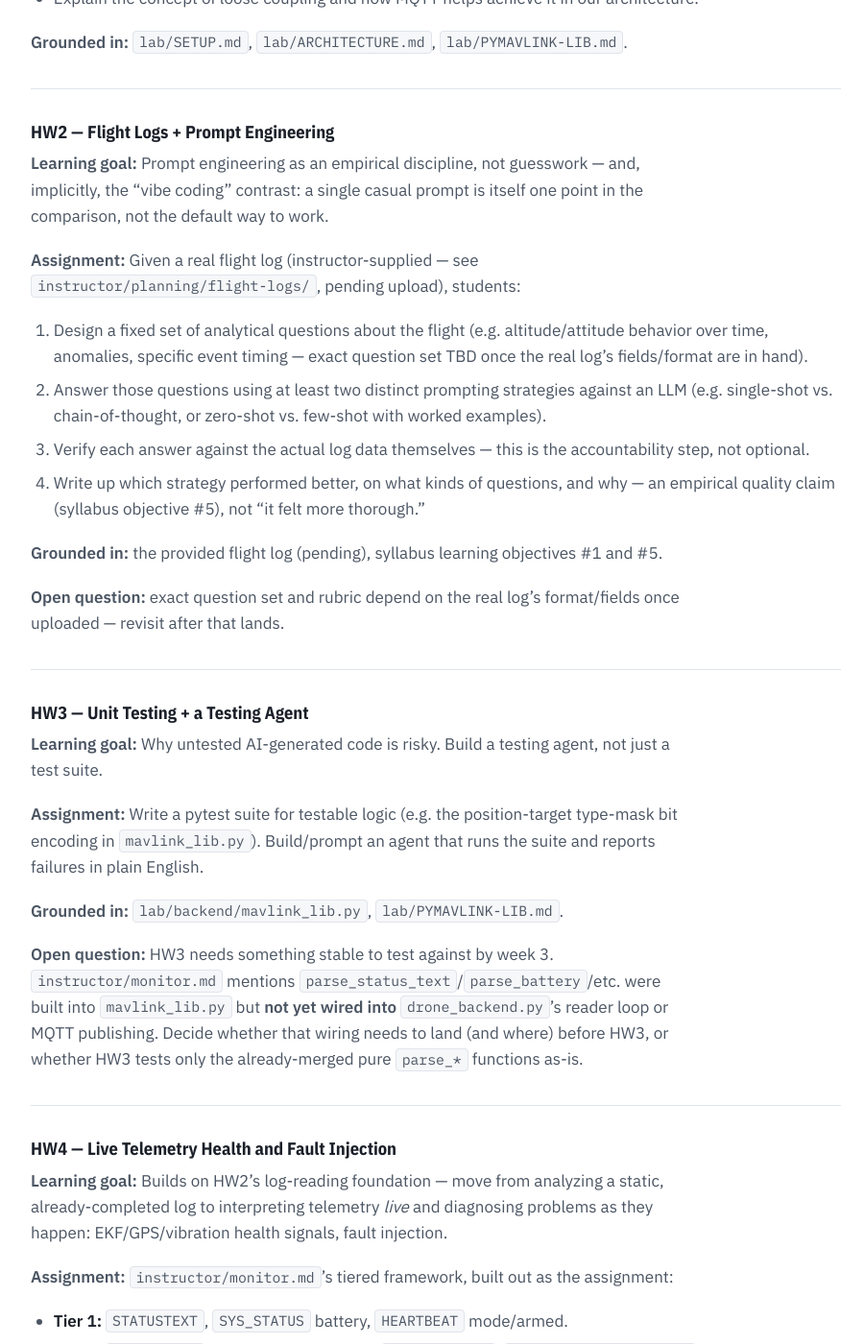
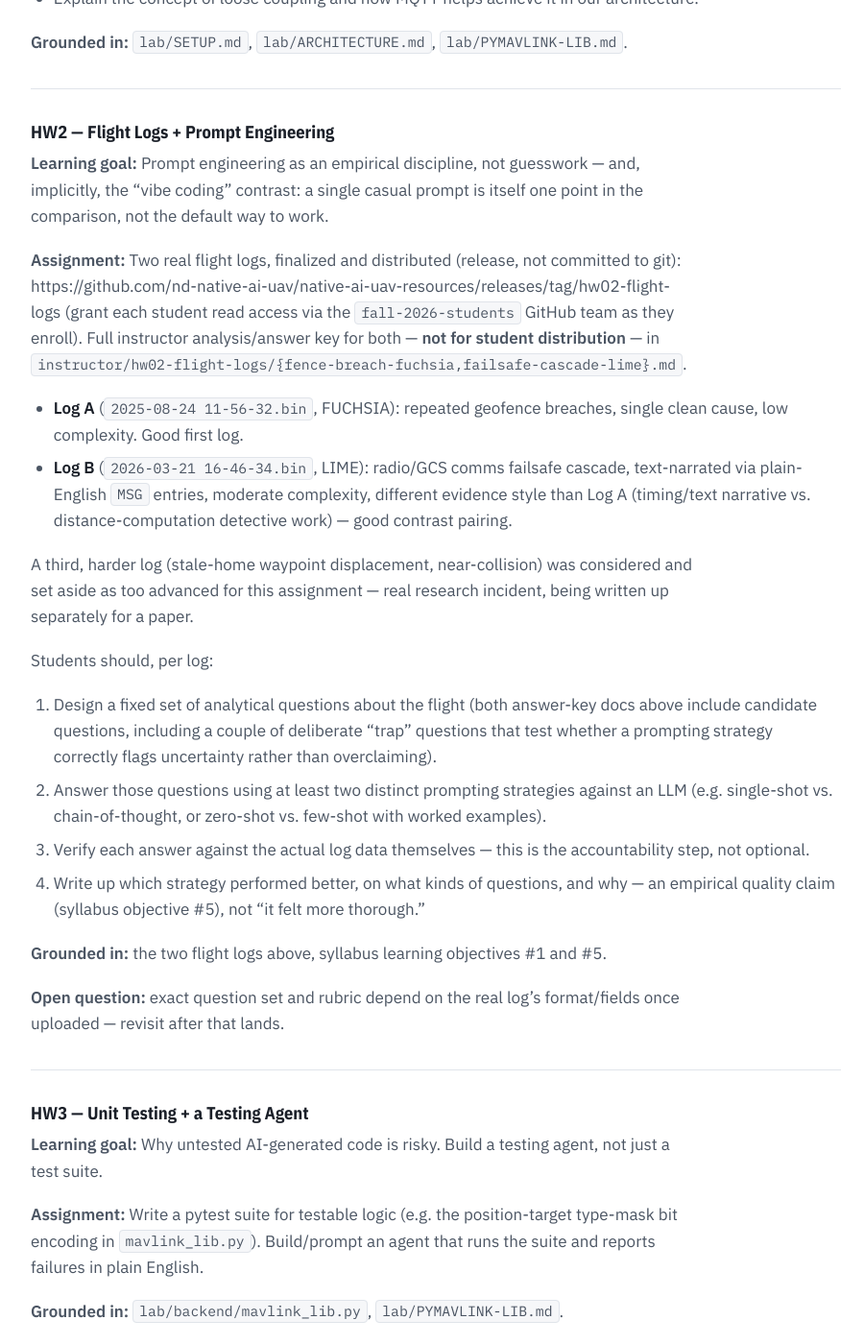
Before and after one commit to JaneClelandHuang/uav-native-ai, a Jekyll site: the page built from instructor/planning/hw-schedule-draft.md, in a window 1280 px wide and 1400 px high, scrolled down 1441 px. Shown: the whole window at 96% size, without its empty margins (186-1086 px from the left). Built offline with Jekyll 4.4.1, drawn with Linux system fonts in a browser that asks for light colours; our own code applies the rules of GitHub Pages for plain Markdown files.

Commit message:
HW2: finalize flight-log pair, instructor answer keys, resources repo
Fence-breach (FUCHSIA) + failsafe-cascade (LIME) logs selected for
HW2, with full instructor-only analysis. Documents the new
native-ai-uav-resources repo + fall-2026-students team, needed
because GitHub template generation doesn't carry Releases into
individually-generated student repos.

Co-Authored-By: Claude Sonnet 5 <noreply@anthropic.com>
Claude-Session: https://claude.ai/code/session_01ReD6KeBYABt7MWUM6SqVyQ

```diff
--- a/instructor/planning/hw-schedule-draft.md
+++ b/instructor/planning/hw-schedule-draft.md
@@ -61,13 +61,31 @@ writing:
 guesswork — and, implicitly, the "vibe coding" contrast: a single casual
 prompt is itself one point in the comparison, not the default way to work.
 
-**Assignment:** Given a real flight log (instructor-supplied — see
-`instructor/planning/flight-logs/`, pending upload), students:
+**Assignment:** Two real flight logs, finalized and distributed (release,
+not committed to git):
+https://github.com/nd-native-ai-uav/native-ai-uav-resources/releases/tag/hw02-flight-logs
+(grant each student read access via the `fall-2026-students` GitHub team
+as they enroll). Full instructor analysis/answer key for both —
+**not for student distribution** — in
+`instructor/hw02-flight-logs/{fence-breach-fuchsia,failsafe-cascade-lime}.md`.
 
-1. Design a fixed set of analytical questions about the flight (e.g.
-   altitude/attitude behavior over time, anomalies, specific event
-   timing — exact question set TBD once the real log's fields/format are
-   in hand).
+- **Log A** (`2025-08-24 11-56-32.bin`, FUCHSIA): repeated geofence
+  breaches, single clean cause, low complexity. Good first log.
+- **Log B** (`2026-03-21 16-46-34.bin`, LIME): radio/GCS comms failsafe
+  cascade, text-narrated via plain-English `MSG` entries, moderate
+  complexity, different evidence style than Log A (timing/text narrative
+  vs. distance-computation detective work) — good contrast pairing.
+
+A third, harder log (stale-home waypoint displacement, near-collision)
+was considered and set aside as too advanced for this assignment — real
+research incident, being written up separately for a paper.
+
+Students should, per log:
+
+1. Design a fixed set of analytical questions about the flight (both
+   answer-key docs above include candidate questions, including a couple
+   of deliberate "trap" questions that test whether a prompting strategy
+   correctly flags uncertainty rather than overclaiming).
 2. Answer those questions using at least two distinct prompting
    strategies against an LLM (e.g. single-shot vs. chain-of-thought,
    or zero-shot vs. few-shot with worked examples).
@@ -77,8 +95,8 @@ prompt is itself one point in the comparison, not the default way to work.
    and why — an empirical quality claim (syllabus objective #5), not "it
    felt more thorough."
 
-**Grounded in:** the provided flight log (pending), syllabus learning
-objectives #1 and #5.
+**Grounded in:** the two flight logs above, syllabus learning objectives
+#1 and #5.
 
 **Open question:** exact question set and rubric depend on the real log's
 format/fields once uploaded — revisit after that lands.
```
Also changed, not shown: instructor/INSTRUCTOR.md (+14 -0 lines), instructor/hw02-flight-logs/README.md (added, +30 -0 lines), instructor/hw02-flight-logs/failsafe-cascade-lime.md (added, +90 -0 lines), instructor/hw02-flight-logs/fence-breach-fuchsia.md (added, +93 -0 lines).
